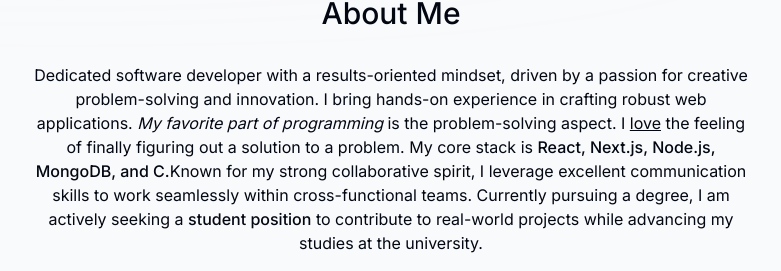
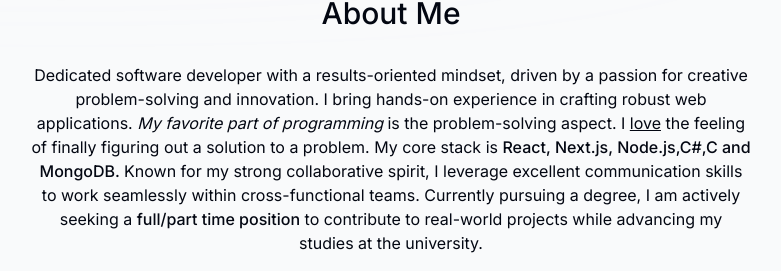
Before and after one commit to guyreuveni33/Portfolio, a Next.js app: page / in a window 1280 px wide. Shown: the part 859-1130 px from the top of the page, without its empty margins (249-1030 px from the left). Built offline with nearby package versions, Linux system fonts and the light colour scheme; no server answers.

Commit message:
about is upadted

```diff
--- a/components/about.tsx
+++ b/components/about.tsx
@@ -22,10 +22,10 @@
                 problem-solving aspect. I <span className="underline">love</span> the
                 feeling of finally figuring out a solution to a problem. My core stack
                 is {" "}
-                <span className="font-medium"> React, Next.js, Node.js, MongoDB, and C.</span>
+                <span className="font-medium"> React, Next.js, Node.js,C#,C and MongoDB. </span>
 
                 Known for my strong collaborative spirit, I leverage excellent communication
-                skills to work seamlessly within cross-functional teams. {" "} Currently pursuing a degree, I am actively seeking a <span className="font-medium"> student position</span>
+                skills to work seamlessly within cross-functional teams. {" "} Currently pursuing a degree, I am actively seeking a <span className="font-medium"> full/part time position</span>
                 {" "}to
                 contribute to real-world projects while advancing my studies at the university.
             </p>
```
